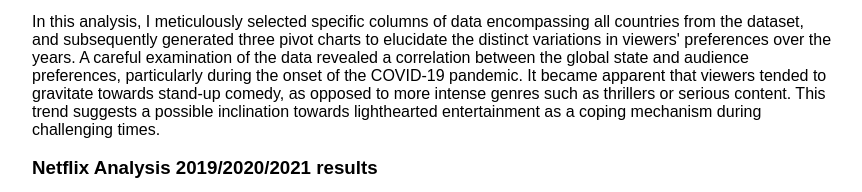
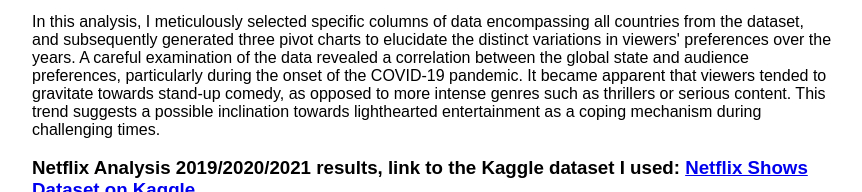
Before and after one commit to atharp123/atharp123.github.io, a plain HTML site: page index.html in a window 1280 px wide. Shown: the part 1940-2132 px from the top of the page, without its empty margins (208-1070 px from the left). Drawn offline with Linux system fonts and the light colour scheme.

Commit message:
Update index.html

```diff
--- a/index.html
+++ b/index.html
@@ -151,7 +151,8 @@
     It became apparent that viewers tended to gravitate towards stand-up comedy, as opposed to more intense genres such as thrillers or serious content.
     This trend suggests a possible inclination towards lighthearted entertainment as a coping mechanism during challenging times.</p>
 
-<h3>Netflix Analysis 2019/2020/2021 results</h3>
+<h3>Netflix Analysis 2019/2020/2021 results, link to the Kaggle dataset I used: <a href="https://www.kaggle.com/datasets/shivamb/netflix-shows" target="_blank">Netflix Shows Dataset on Kaggle</a>
+</h3>
 
 <img src="https://github.com/atharp123/atharp123.github.io/blob/main/TotalNetflix2019.png?raw=true" alt="Total Netflix 2019" class="scaled-image" />
 <img src="https://github.com/atharp123/atharp123.github.io/blob/main/Totalnetflix2020.png?raw=true" alt="Total Netflix 2020" class="scaled-image" />
```
